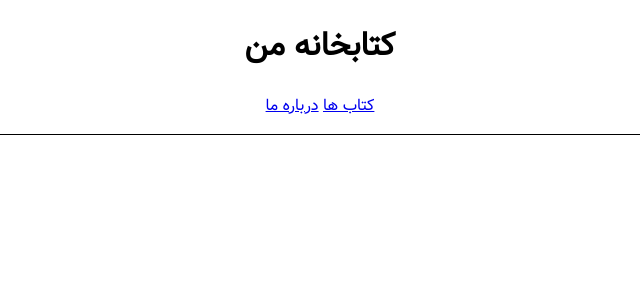
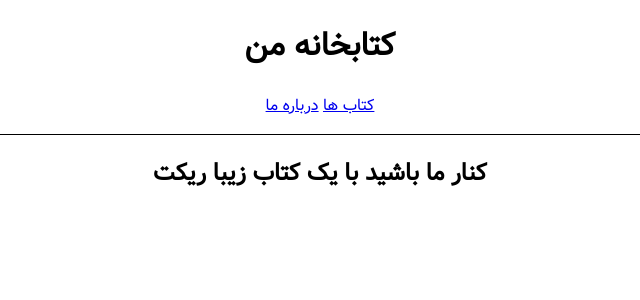
Before and after one commit to SayyehBan/React-Router-And-Configuring-Routes, a React (Create React App) app: page /books in a window 1280 px wide. Shown: the top 300 px of the page, without its empty margins (320-960 px from the left). Built offline with nearby package versions, Linux system fonts and the light colour scheme.

Commit message:
پیاده سازی Routes و Route

```diff
--- a/src/App.js
+++ b/src/App.js
@@ -1,4 +1,4 @@
-import { Link } from "react-router-dom";
+import { Link, Outlet } from "react-router-dom";
 import "./App.css";
 
 const App = () => {
@@ -13,6 +13,7 @@ const App = () => {
           درباره ما
         </Link>
       </nav>
+      <Outlet />
     </div >
   );
 };
--- a/src/index.js
+++ b/src/index.js
@@ -1,17 +1,24 @@
 import React from "react";
 import ReactDOM from "react-dom/client";
 
-import { BrowserRouter } from "react-router-dom";
+import { BrowserRouter, Routes, Route, } from "react-router-dom";
 
 import "./index.css";
 
 import App from "./App";
+import About from "./components/About";
+import Books from "./components/Books";
 
 const root = ReactDOM.createRoot(document.getElementById("root"));
 root.render(
   <React.StrictMode>
     <BrowserRouter>
-      <App />
+      <Routes>
+        <Route path="/" element={<App />} >
+          <Route path="/about-us" element={<About />} />
+          <Route path="/books" element={<Books />} />
+        </Route>
+      </Routes>
     </BrowserRouter>
   </React.StrictMode>,
 );
```
